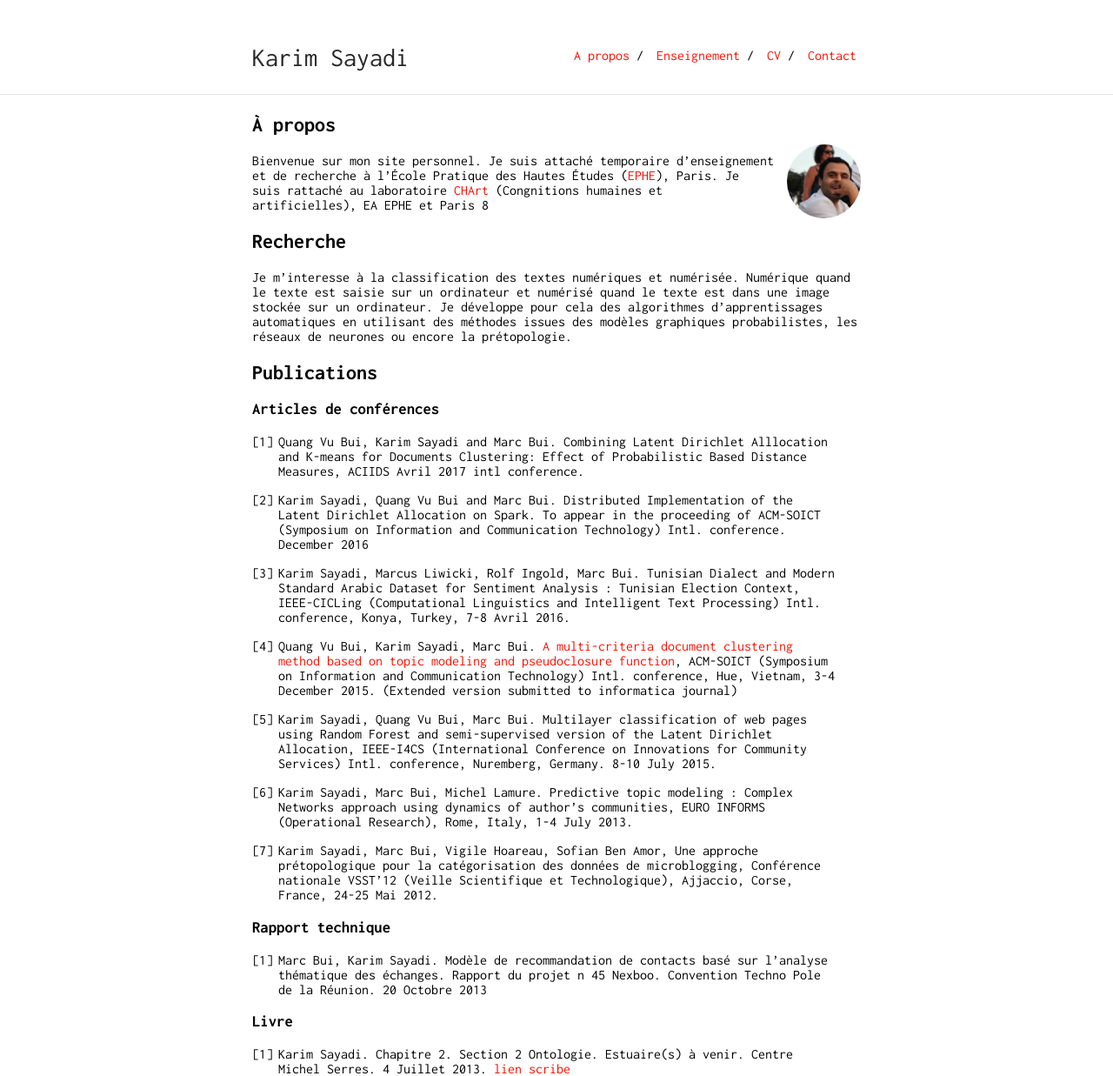
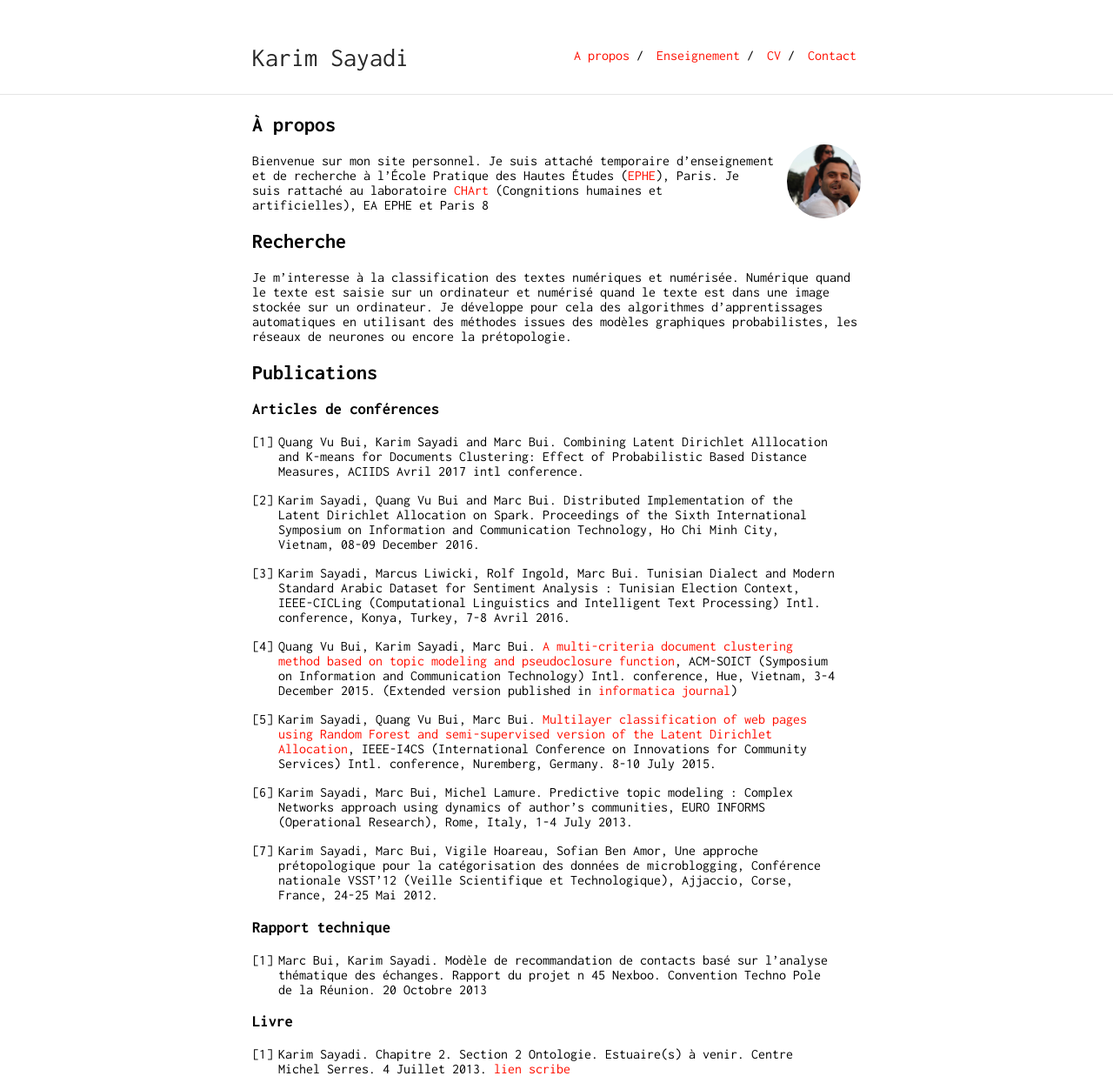
Before and after one commit to karimsayadi/karimsayadi.github.io, a Jekyll site: the page built from index.md, in a window 1280 px wide. Shown: the whole page at 87% size. Built offline with Jekyll 4.4.1, drawn with Linux system fonts in a browser that asks for light colours; our own code applies the rules of GitHub Pages for plain Markdown files.

Commit message:
added i4cs page

```diff
--- a/index.md
+++ b/index.md
@@ -18,13 +18,13 @@
 
 1. Quang Vu Bui, Karim Sayadi and Marc Bui.  Combining Latent Dirichlet Alllocation and K-means for Documents Clustering: Effect of Probabilistic Based Distance Measures, ACIIDS Avril 2017 intl conference.
 
-2. Karim Sayadi, Quang Vu Bui and Marc Bui.  Distributed Implementation of the Latent Dirichlet Allocation on Spark. To appear in the proceeding of ACM-SOICT (Symposium on Information and Communication Technology) Intl. conference. December 2016
+2. Karim Sayadi, Quang Vu Bui and Marc Bui.  Distributed Implementation of the Latent Dirichlet Allocation on Spark. Proceedings of the Sixth International Symposium on Information and Communication Technology, Ho Chi Minh City, Vietnam, 08-09 December 2016.
 
 3. Karim Sayadi, Marcus Liwicki, Rolf Ingold, Marc Bui. Tunisian Dialect and Modern Standard Arabic Dataset for Sentiment Analysis : Tunisian Election Context, IEEE-CICLing (Computational Linguistics and Intelligent Text Processing) Intl. conference, Konya, Turkey, 7-8 Avril 2016.
 
-4. Quang Vu Bui, Karim Sayadi, Marc Bui. [A multi-criteria document clustering method based on topic modeling and pseudoclosure function](research/soict15), ACM-SOICT (Symposium on Information and Communication Technology) Intl. conference, Hue, Vietnam, 3-4 December 2015. (Extended version submitted to informatica journal)
+4. Quang Vu Bui, Karim Sayadi, Marc Bui. [A multi-criteria document clustering method based on topic modeling and pseudoclosure function](research/soict15), ACM-SOICT (Symposium on Information and Communication Technology) Intl. conference, Hue, Vietnam, 3-4 December 2015. (Extended version published in [informatica journal](http://www.informatica.si/index.php/informatica/article/view/1278))
 
-5. Karim Sayadi, Quang Vu Bui, Marc Bui. Multilayer classification of web pages using Random Forest and semi-supervised version of the Latent Dirichlet Allocation, IEEE-I4CS (International Conference on Innovations for Community Services) Intl. conference, Nuremberg, Germany. 8-10 July 2015.
+5. Karim Sayadi, Quang Vu Bui, Marc Bui. [Multilayer classification of web pages using Random Forest and semi-supervised version of the Latent Dirichlet Allocation](research/i4cs15), IEEE-I4CS (International Conference on Innovations for Community Services) Intl. conference, Nuremberg, Germany. 8-10 July 2015.
 
 6. Karim Sayadi, Marc Bui, Michel Lamure. Predictive topic modeling : Complex Networks approach using dynamics of author’s communities, EURO INFORMS (Operational Research), Rome, Italy, 1-4 July 2013.
 
```
Also changed, not shown: research/i4cs15.md (added, +26 -0 lines), research/soict15.md (+4 -5 lines), 2 other files.
